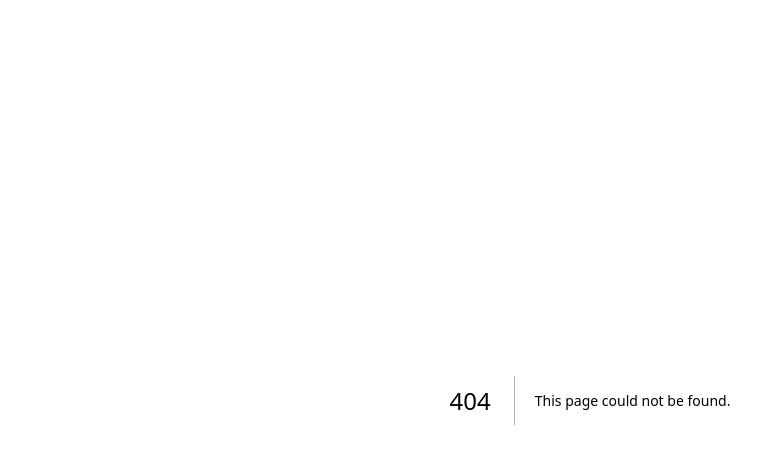
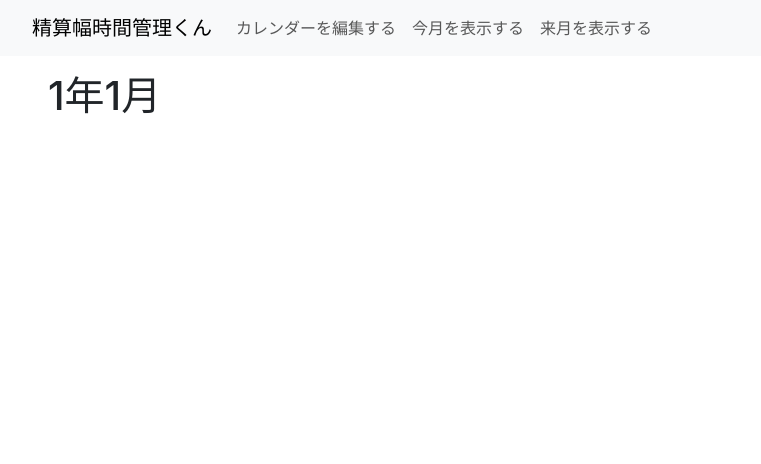
Before and after one commit to jiikko/monthly_hours_manager, a Next.js app: page /1/1 in a window 1280 px wide. Before the commit this address had no page. Shown: the top 464 px of the page, without its empty margins (50-811 px from the left). Built offline with nearby package versions, Linux system fonts and the light colour scheme.

Commit message:
新しいページを作る

```diff
--- /dev/null
+++ b/pages/[year]/[month]/index.tsx
@@ -0,0 +1,15 @@
+import Layout from '../../../components/layout';
+import { useRouter } from 'next/router';
+
+function Page() {
+  const router = useRouter();
+  const { year, month } = router.query;
+
+  return (
+    <Layout>
+      <h1>{year}年{month}月</h1>
+    </Layout>
+  );
+}
+
+export default Page;
--- a/pages/index.tsx
+++ b/pages/index.tsx
@@ -6,11 +6,7 @@ import { Container, Row } from 'react-bootstrap';
 export default function Home() {
   return (
     <Layout>
-      <Container>
-        <Row className="justify-content-md-between">
-          ここになんらかを表示する
-        </Row>
-      </Container>
+      ここになんらかを表示する
     </Layout>
   )
 }
```
